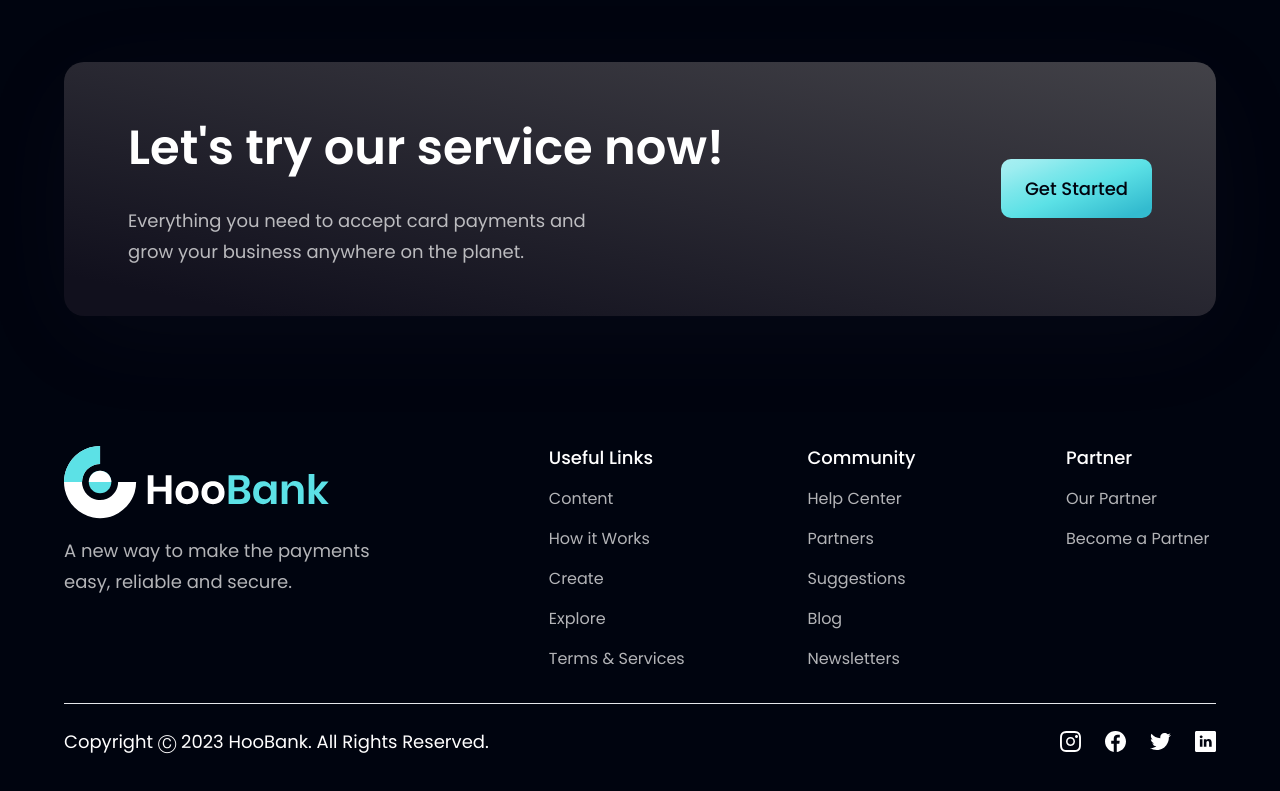
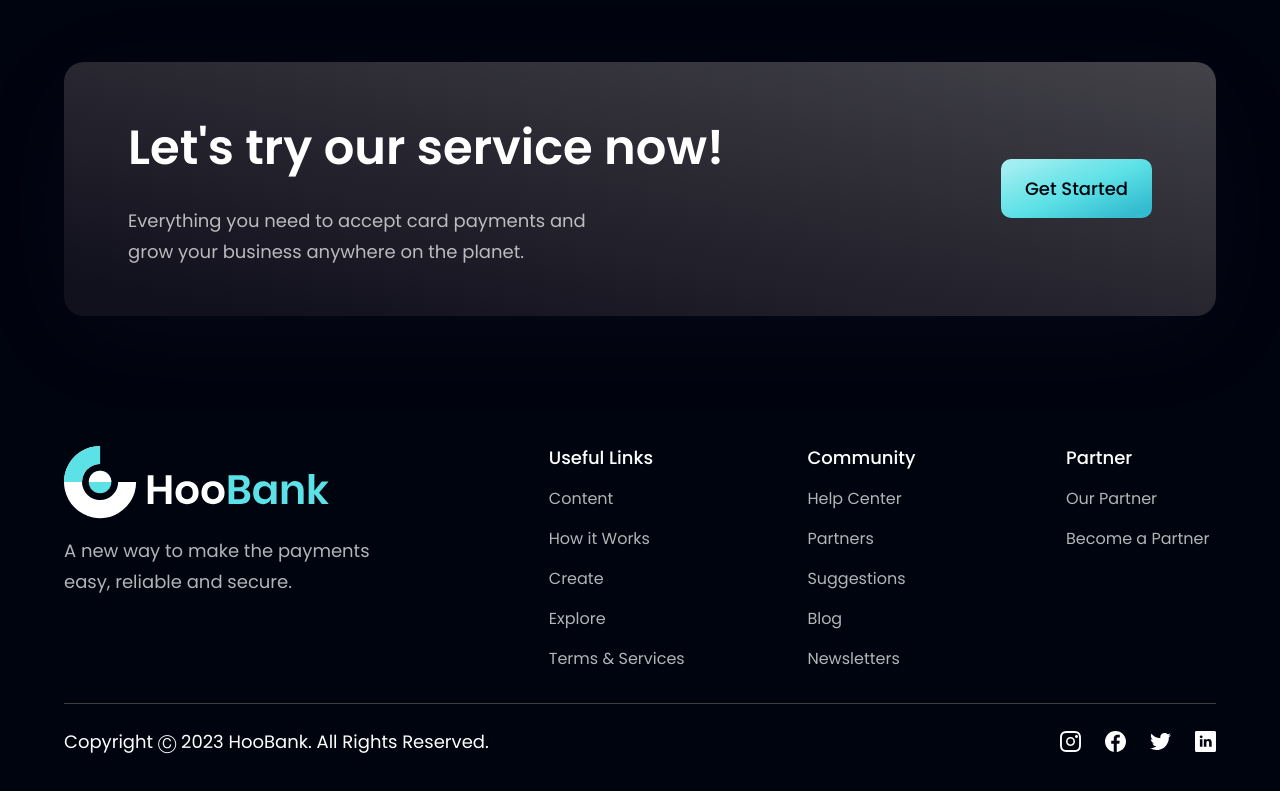
Before and after one commit to Trelaquix/ModernReactPage, a React (Vite) app in the folder modern_app/: page / in a window 1280 px wide. Shown: the part 4082-4873 px from the top of the page. Built offline with nearby package versions, Linux system fonts and the light colour scheme.

Commit message:
Update Footer

```diff
--- a/modern_app/src/components/Footer.jsx
+++ b/modern_app/src/components/Footer.jsx
@@ -32,7 +32,7 @@
         </div>
       </div>
 
-      <div className="w-full flex justify-between items-center md:flex-row flex-col pt-6 border-t-[1px] border-t-[#3F3R45]">
+      <div className="w-full flex justify-between items-center md:flex-row flex-col pt-6 border-t-[1px] border-t-[#3F3E45]">
         <p className="font-poppins font-normal text-center text-[18px] leading-[27px] text-white">
           Copyright Ⓒ 2023 HooBank. All Rights Reserved.
         </p>
```
